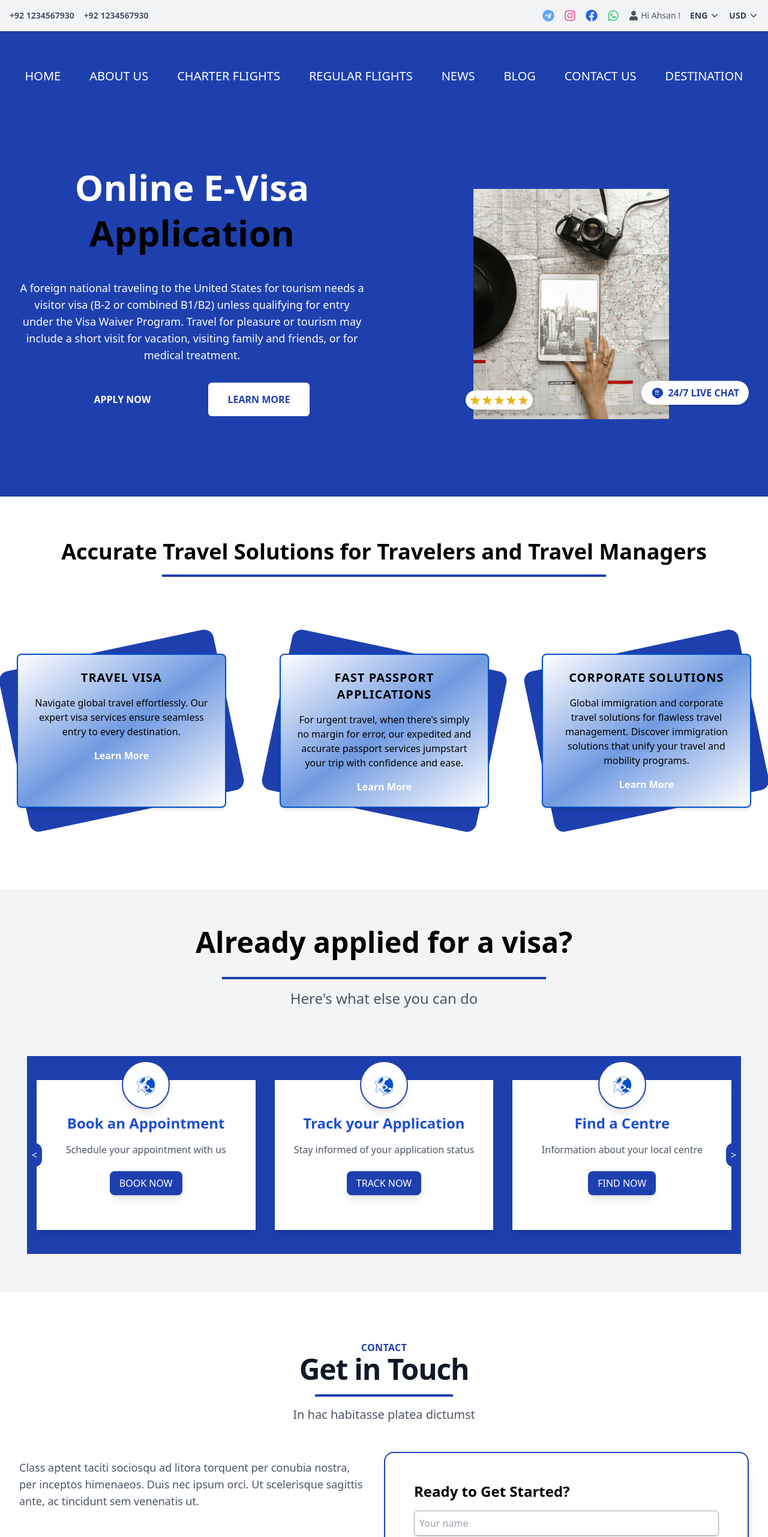
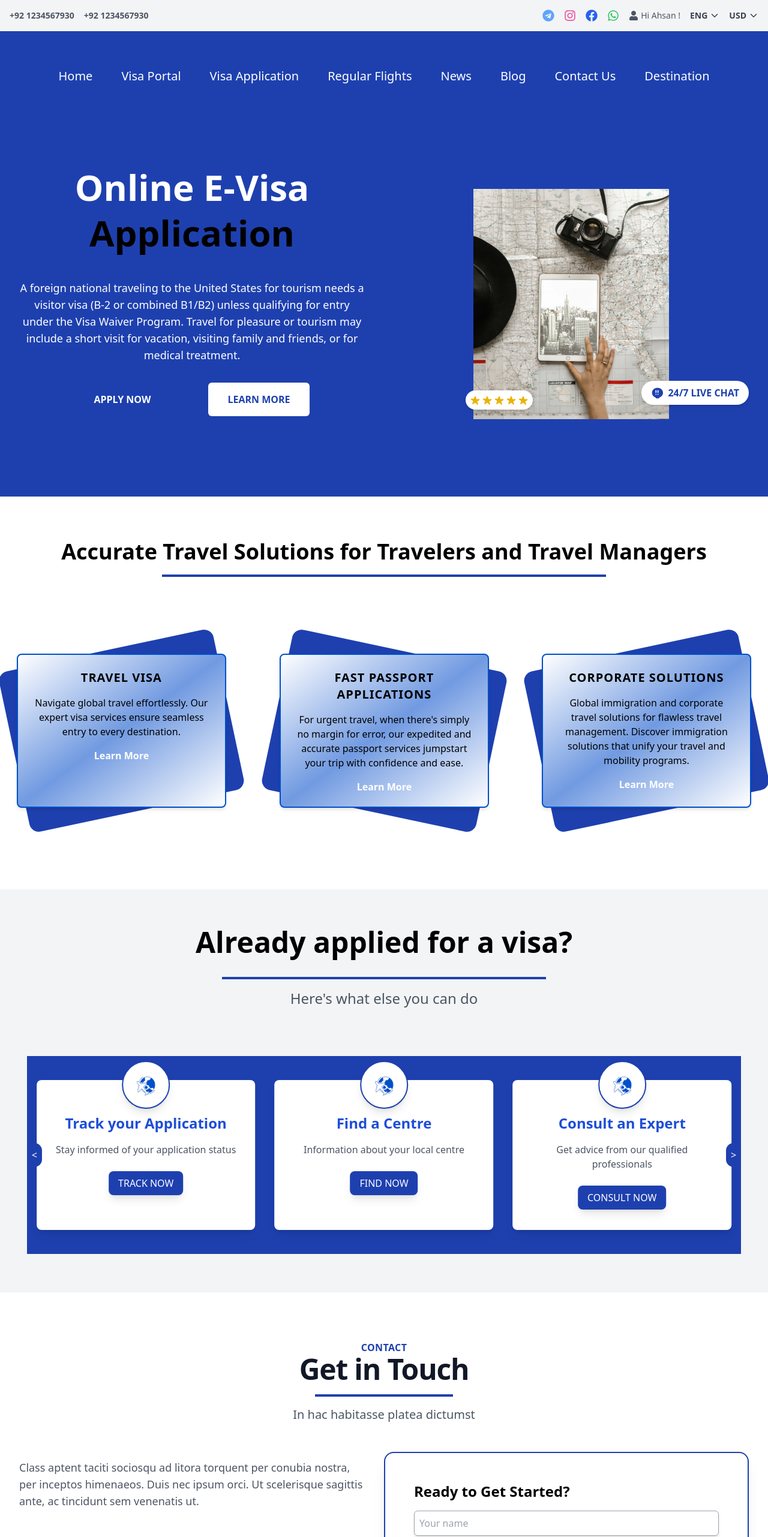
Before and after one commit to WajidAhmed-25/Advance_Gate_Travel_Site, a React (Create React App) app: page /visa_application in a window 1280 px wide. Shown: the top 2563 px of the page at 60% size. Built offline with nearby package versions, Linux system fonts and the light colour scheme.

Commit message:
final_change

```diff
--- a/src/Components/Landing_Page/Main_Slider/Main_Slider.js
+++ b/src/Components/Landing_Page/Main_Slider/Main_Slider.js
@@ -172,7 +172,7 @@ export default function Main_Slider() {
 
   // Autoplay functionality using useEffect
   useEffect(() => {
-    const interval = setInterval(nextSlide, 4000);
+    const interval = setInterval(nextSlide, 3500);
     return () => clearInterval(interval);
   }, []);
 
--- a/src/Components/Landing_Page/News/News.js
+++ b/src/Components/Landing_Page/News/News.js
@@ -66,7 +66,7 @@ const News = () => {
         </div>
         <div className="grid max-w-lg gap-8 mx-auto mt-20 lg:max-w-none lg:grid-cols-3">
           {articles.map((article, index) => (
-            <div key={index} className="flex flex-col overflow-hidden rounded-lg shadow-lg">
+            <div key={index} className="flex flex-col overflow-hidden border-2 rounded-lg shadow-lg border-black/20">
               <div className="flex-shrink-0">
                 <img className="object-cover w-full h-48" src={article.imageUrl} alt="" />
               </div>
--- a/src/Components/Visa_Application/Tracking_App/Track.js
+++ b/src/Components/Visa_Application/Tracking_App/Track.js
@@ -1,115 +1,150 @@
-import { useState } from "react";
-import data from './plane_World.png'
-
-export default function Track_Visa(){
+// import { useState } from "react";
+// import data from './plane_World.png'
+// export default function Track_Visa(){
+//     const [currentIndex, setCurrentIndex] = useState(0);
+//     const cards = [
+//       { title: "Book an Appointment", description: "Schedule your appointment with us", buttonText: "BOOK NOW" },
+//       { title: "Track your Application", description: "Stay informed of your application status", buttonText: "TRACK NOW" },
+//       { title: "Find a Centre", description: "Information about your local centre", buttonText: "FIND NOW" },
+//       { title: "Consult an Expert", description: "Get advice from our qualified professionals", buttonText: "CONSULT NOW" },
+//       { title: "Order Online", description: "Place an order for our services online", buttonText: "ORDER NOW" },
+//       { title: "Explore Services", description: "Discover a wide range of services we offer", buttonText: "EXPLORE NOW" },
+//       { title: "Subscribe for Updates", description: "Get the latest news and updates", buttonText: "SUBSCRIBE NOW" },
+//       { title: "Join Our Newsletter", description: "Receive our newsletter directly in your inbox", buttonText: "JOIN NOW" },
+//       { title: "Customer Support", description: "Contact our support team for assistance", buttonText: "CONTACT NOW" },
+//       { title: "View Our Gallery", description: "Browse through our collection of images", buttonText: "VIEW NOW" },
+//       { title: "Check Pricing", description: "Get a quote or check our pricing plans", buttonText: "CHECK NOW" },
+//     ];
+//     const nextSlide = () => {
+//       setCurrentIndex((prevIndex) =>
+//         prevIndex + 1 >= cards.length ? 0 : prevIndex + 1
+//       );
+//     };
+//     const prevSlide = () => {
+//       setCurrentIndex((prevIndex) =>
+//         prevIndex - 1 < 0 ? cards.length - 1 : prevIndex - 1
+//       );
+//     };
+//     return(
+//         <>
+//         <div className="pt-12 pb-16 bg-gray-100">
+//  <div className="flex flex-col items-center px-4 mt-4 text-center">
+//       <h1 className="mb-4 text-2xl font-bold sm:text-3xl md:text-4xl lg:text-5xl">
+//         Already applied for a visa?
+//       </h1>
+//       <div className="h-[4px] w-[880px] md:w-[540px]  sm:w-[460px]  max-xs:w-[300px] pl-4 pr-4 bg-blue-800 mt-[18px]"></div>
+//       <p className="mt-4 text-base text-gray-600 sm:text-lg md:text-xl lg:text-2xl">
+//         Here's what else you can do
+//       </p>
+//     </div>
+// <div className="relative w-full mx-auto h-[330px] pt-2 mt-20 overflow-hidden  max-w-[93%] bg-blue-800 ">
+//       <div
+//         className="flex transition-transform duration-500 ease-in-out"
+//         style={{ transform: `translateX(-${currentIndex * (100 / 3)}%)` }}
+//       >
+//         {cards.map((card, index) => (
+//           <div key={index} className="flex-shrink-0 w-1/3 pt-8 pl-4 pr-4 ">
+//             <div className="flex flex-col items-center p-8 text-center h-[250px] bg-white rounded-lg shadow-lg">
+//               <div className="absolute w-20 h-20 -mt-16 bg-white border-2 border-blue-800 rounded-full shadow-lg">
+//                 <img src={data} alt="Icon" className="w-20 h-20 mx-auto rounded-full" />
+//               </div>
+//               <br/>
+//               <h2 className="mb-4 text-2xl font-bold text-blue-700">{card.title}</h2>
+//               <p className="mb-6 text-gray-600">{card.description}</p>
+//               <button className="px-4 py-2 text-white bg-blue-800 rounded-lg shadow-lg hover:bg-blue-700">
+//                 {card.buttonText}
+//               </button>
+//             </div>
+//           </div>
+//         ))}
+//       </div>
+//       <button
+//         className="absolute left-0 p-2 text-white transform -translate-y-1/2 bg-blue-800 rounded-full top-1/2 hover:bg-blue-700"
+//         onClick={prevSlide}
+//       >
+//         &lt;
+//       </button>
+//       <button
+//         className="absolute right-0 p-2 text-white transform -translate-y-1/2 bg-blue-800 rounded-full top-1/2 hover:bg-blue-700"
+//         onClick={nextSlide}
+//       >
+//         &gt;
+//       </button>
+//     </div>
+//     </div>
+//         </>
+//     )
+// }
 
 
 
 
 
 
+import { useState, useEffect } from "react";
+import data from './plane_World.png';
+
+export default function Track_Visa() {
     const [currentIndex, setCurrentIndex] = useState(0);
-
     const cards = [
         { title: "Book an Appointment", description: "Schedule your appointment with us", buttonText: "BOOK NOW" },
         { title: "Track your Application", description: "Stay informed of your application status", buttonText: "TRACK NOW" },
         { title: "Find a Centre", description: "Information about your local centre", buttonText: "FIND NOW" },
-      { title: "Another Service", description: "Description of another service", buttonText: "DO NOW" },
-
+        { title: "Consult an Expert", description: "Get advice from our qualified professionals", buttonText: "CONSULT NOW" },
+        { title: "Order Online", description: "Place an order for our services online", buttonText: "ORDER NOW" },
+        { title: "Explore Services", description: "Discover a wide range of services we offer", buttonText: "EXPLORE NOW" },
+        { title: "View Our Gallery", description: "Browse through our collection of images", buttonText: "VIEW NOW" },
+        { title: "Check Pricing", description: "Get a quote or check our pricing plans", buttonText: "CHECK NOW" },
+        { title: "Subscribe for Updates", description: "Get the latest news and updates", buttonText: "SUBSCRIBE NOW" },
+        { title: "Join Our Newsletter", description: "Receive our newsletter directly in your inbox", buttonText: "JOIN NOW" },
+        { title: "Customer Support", description: "Contact our support team for assistance", buttonText: "CONTACT NOW" },
+        { title: "View Our Gallery", description: "Browse through our collection of images", buttonText: "VIEW NOW" },
+        { title: "Check Pricing", description: "Get a quote or check our pricing plans", buttonText: "CHECK NOW" },
     ];
 
+    // Move to the next slide, looping back to the first slide when reaching the end
     const nextSlide = () => {
         setCurrentIndex((prevIndex) =>
             prevIndex + 1 >= cards.length ? 0 : prevIndex + 1
         );
     };
 
+    // Move to the previous slide, looping back to the last slide if at the first
     const prevSlide = () => {
         setCurrentIndex((prevIndex) =>
             prevIndex - 1 < 0 ? cards.length - 1 : prevIndex - 1
         );
     };
 
+    // Autoplay setup
+    useEffect(() => {
+        const interval = setInterval(nextSlide, 3500); // Change slide every 3 seconds
+        return () => clearInterval(interval); // Clean up the interval on component unmount
+    }, []); // Empty dependency array means this effect runs once after the initial render
 
-    return(
-
+    return (
         <>
-
             <div className="pt-12 pb-16 bg-gray-100">
-
                 <div className="flex flex-col items-center px-4 mt-4 text-center">
                     <h1 className="mb-4 text-2xl font-bold sm:text-3xl md:text-4xl lg:text-5xl">
                         Already applied for a visa?
                     </h1>
-      <div className="h-[4px] w-[880px] md:w-[540px]  sm:w-[460px]  max-xs:w-[300px] pl-4 pr-4 bg-blue-800 mt-[18px]"></div>
+                    <div className="h-[4px] w-[880px] md:w-[540px] sm:w-[460px] max-xs:w-[300px] pl-4 pr-4 bg-blue-800 mt-[18px]"></div>
                     <p className="mt-4 text-base text-gray-600 sm:text-lg md:text-xl lg:text-2xl">
                         Here's what else you can do
                     </p>
                 </div>
-
-
-
-
-
-
-
-
-
-    {/* <div className="relative w-full mx-auto h-[330px] pt-2 mt-20 overflow-hidden  max-w-[90%] bg-green-500">
+                <div className="relative w-full mx-auto h-[330px] pt-2 mt-20 overflow-hidden max-w-[93%] bg-blue-800">
                     <div
                         className="flex transition-transform duration-500 ease-in-out"
                         style={{ transform: `translateX(-${currentIndex * (100 / 3)}%)` }}
                     >
                         {cards.map((card, index) => (
-          <div key={index} className="flex-shrink-0 w-1/3 pt-8 pl-4 pr-4 ">
-            <div className="flex flex-col items-center p-8 text-center h-[250px] bg-white  shadow-lg">
-
-              <div className="absolute w-20 h-20 -mt-16 bg-white rounded-full shadow-lg">
-                <img src={data} alt="Icon" className="w-20 h-20 mx-auto rounded-full" />
-              </div>
-              <br/>
-              <h2 className="mb-4 text-2xl font-bold text-blue-700">{card.title}</h2>
-              <p className="mb-6 text-gray-600">{card.description}</p>
-              <button className="px-4 py-2 text-white bg-blue-700 rounded-lg shadow-md hover:bg-blue-800">
-                {card.buttonText}
-              </button>
-            </div>
-          </div>
-        ))}
-      </div>
-      <button
-        className="absolute left-0 p-2 text-white transform -translate-y-1/2 bg-blue-700 rounded-full top-1/2 hover:bg-blue-800"
-        onClick={prevSlide}
-      >
-        &lt;
-      </button>
-      <button
-        className="absolute right-0 p-2 text-white transform -translate-y-1/2 bg-blue-700 rounded-full top-1/2 hover:bg-blue-800"
-        onClick={nextSlide}
-      >
-        &gt;
-      </button>
-    </div> */}
-
-
-
-
-
-
-
-<div className="relative w-full mx-auto h-[330px] pt-2 mt-20 overflow-hidden  max-w-[93%] bg-blue-800 ">
-      <div
-        className="flex transition-transform duration-500 ease-in-out"
-        style={{ transform: `translateX(-${currentIndex * (100 / 3)}%)` }}
-      >
-        {cards.map((card, index) => (
-          <div key={index} className="flex-shrink-0 w-1/3 pt-8 pl-4 pr-4 ">
-            <div className="flex flex-col items-center p-8 text-center h-[250px] bg-white  shadow-lg">
-
+                            <div key={index} className="flex-shrink-0 w-1/3 pt-8 pl-4 pr-4">
+                                <div className="flex flex-col items-center p-8 text-center h-[250px] bg-white rounded-lg shadow-lg">
                                     <div className="absolute w-20 h-20 -mt-16 bg-white border-2 border-blue-800 rounded-full shadow-lg">
                                         <img src={data} alt="Icon" className="w-20 h-20 mx-auto rounded-full" />
                                     </div>
-
                                     <br/>
                                     <h2 className="mb-4 text-2xl font-bold text-blue-700">{card.title}</h2>
                                     <p className="mb-6 text-gray-600">{card.description}</p>
@@ -133,26 +168,7 @@ export default function Track_Visa(){
                         &gt;
                     </button>
                 </div>
-
-
-
-
-
-
-
-
-
-
-
-
-
-
-
-
-
             </div>
-
-
         </>
-    )
+    );
 }
--- a/src/Components/Visa_Application/Visa_App_Banner/Visa_App_Banner.js
+++ b/src/Components/Visa_Application/Visa_App_Banner/Visa_App_Banner.js
@@ -100,43 +100,43 @@ export default function Visa_Application_Banner(){
     <nav className='pt-12 '>
       <ul className="flex flex-wrap justify-center space-x-0 md:space-x-12">
         <li className="px-2 mb-2 md:px-0 ">
-          <a href="#" className="text-[14px] xxs:text-[14px] xs:text-[15px] sm:text-[16px] md:text-[17px] lgg:text-[18px] lg:text-[19px] xl:text-[20px] 2xl:text-[18px] hover:underline-offset-8 font-normal text-white hover:underline hover:font-semibold">
-            HOME
+          <a href="/" className=" hover:lg:text-[20px] text-[14px] xxs:text-[14px] xs:text-[15px] sm:text-[16px] md:text-[17px] lgg:text-[18px] lg:text-[19px] xl:text-[20px] 2xl:text-[18px] hover:underline-offset-8 font-normal text-white hover:underline hover:font-semibold">
+            Home
           </a>
         </li>
         <li className="px-2 mb-4 md:px-0">
-          <a href="#" className="text-[14px] xxs:text-[14px] xs:text-[15px] sm:text-[16px] md:text-[17px] lgg:text-[18px] lg:text-[19px] xl:text-[20px] 2xl:text-[18px] hover:underline-offset-8 font-normal text-white  hover:underline hover:font-semibold">
-            ABOUT US
+          <a href="/visa" className="text-[14px] hover:lg:text-[20px] xxs:text-[14px] xs:text-[15px] sm:text-[16px] md:text-[17px] lgg:text-[18px] lg:text-[19px] xl:text-[20px] 2xl:text-[18px] hover:underline-offset-8 font-normal text-white  hover:underline hover:font-semibold">
+           Visa Portal
           </a>
         </li>
         <li className="px-2 mb-4 md:px-0">
-          <a href="#" className="text-[14px] xxs:text-[14px] xs:text-[15px] sm:text-[16px] md:text-[17px] lgg:text-[18px] lg:text-[19px] xl:text-[20px] 2xl:text-[18px] hover:underline-offset-8 font-normal text-white  hover:underline hover:font-semibold">
-            CHARTER FLIGHTS
+          <a href="/visa_application" className=" hover:lg:text-[20px] text-[14px] xxs:text-[14px] xs:text-[15px] sm:text-[16px] md:text-[17px] lgg:text-[18px] lg:text-[19px] xl:text-[20px] 2xl:text-[18px] hover:underline-offset-8 font-normal text-white  hover:underline hover:font-semibold">
+            Visa Application
           </a>
         </li>
         <li className="px-2 mb-4 md:px-0">
-          <a href="#" className="text-[14px] xxs:text-[14px] xs:text-[15px] sm:text-[16px] md:text-[17px] lgg:text-[18px] lg:text-[19px] xl:text-[20px] 2xl:text-[18px] hover:underline-offset-8 font-normal text-white  hover:underline hover:font-semibold">
-            REGULAR FLIGHTS
+          <a href="#" className=" hover:lg:text-[20px] text-[14px] xxs:text-[14px] xs:text-[15px] sm:text-[16px] md:text-[17px] lgg:text-[18px] lg:text-[19px] xl:text-[20px] 2xl:text-[18px] hover:underline-offset-8 font-normal text-white  hover:underline hover:font-semibold">
+            Regular Flights
           </a>
         </li>
         <li className="px-2 mb-4 md:px-0">
-          <a href="#" className="text-[14px] xxs:text-[14px] xs:text-[15px] sm:text-[16px] md:text-[17px] lgg:text-[18px] lg:text-[19px] xl:text-[20px] 2xl:text-[18px] hover:underline-offset-8 font-normal text-white  hover:underline hover:font-semibold">
-            NEWS
+          <a href="#" className=" hover:lg:text-[20px] text-[14px] xxs:text-[14px] xs:text-[15px] sm:text-[16px] md:text-[17px] lgg:text-[18px] lg:text-[19px] xl:text-[20px] 2xl:text-[18px] hover:underline-offset-8 font-normal text-white  hover:underline hover:font-semibold">
+            News
           </a>
         </li>
         <li className="px-2 mb-4 md:px-0">
-          <a href="#" className="text-[14px] xxs:text-[14px] xs:text-[15px] sm:text-[16px] md:text-[17px] lgg:text-[18px] lg:text-[19px] xl:text-[20px] 2xl:text-[18px] hover:underline-offset-8 font-normal text-white  hover:underline hover:font-semibold">
-            BLOG
+          <a href="#" className=" hover:lg:text-[20px] text-[14px] xxs:text-[14px] xs:text-[15px] sm:text-[16px] md:text-[17px] lgg:text-[18px] lg:text-[19px] xl:text-[20px] 2xl:text-[18px] hover:underline-offset-8 font-normal text-white  hover:underline hover:font-semibold">
+            Blog
           </a>
         </li>
         <li className="px-2 mb-4 md:px-0">
-          <a href="#" className="text-[14px] xxs:text-[14px] xs:text-[15px] sm:text-[16px] md:text-[17px] lgg:text-[18px] lg:text-[19px] xl:text-[20px] 2xl:text-[18px] hover:underline-offset-8 font-normal text-white  hover:underline hover:font-semibold">
-            CONTACT US
+          <a href="#" className=" hover:lg:text-[20px] text-[14px] xxs:text-[14px] xs:text-[15px] sm:text-[16px] md:text-[17px] lgg:text-[18px] lg:text-[19px] xl:text-[20px] 2xl:text-[18px] hover:underline-offset-8 font-normal text-white  hover:underline hover:font-semibold">
+            Contact Us
           </a>
         </li>
         <li className="px-2 mb-4 md:px-0">
-          <a href="#" className="text-[14px] xxs:text-[14px] xs:text-[15px] sm:text-[16px] md:text-[17px] lgg:text-[18px] lg:text-[19px] xl:text-[20px] 2xl:text-[18px] hover:underline-offset-8 font-normal text-white  hover:underline hover:font-semibold">
-            DESTINATION
+          <a href="#" className=" hover:lg:text-[20px] text-[14px] xxs:text-[14px] xs:text-[15px] sm:text-[16px] md:text-[17px] lgg:text-[18px] lg:text-[19px] xl:text-[20px] 2xl:text-[18px] hover:underline-offset-8 font-normal text-white  hover:underline hover:font-semibold">
+            Destination
           </a>
         </li>
       </ul>
--- a/src/Components/Visa_Page/Start_Banner/Banner.js
+++ b/src/Components/Visa_Page/Start_Banner/Banner.js
@@ -30,7 +30,7 @@ export default function My_Banner(){
 
 
 
-<div className="relative flex flex-col items-center justify-center  z-10 bg-center bg-no-repeat bg-cover h-[880px] " style={{ backgroundImage: `url('https://images.unsplash.com/photo-1614427771426-50fa133eebcf?q=80&w=2070&auto=format&fit=crop&ixlib=rb-4.0.3&ixid=M3wxMjA3fDB8MHxwaG90by1wYWdlfHx8fGVufDB8fHx8fA%3D%3D')` }}>
+<div className="relative flex flex-col items-center justify-center  z-10 bg-center bg-no-repeat bg-cover h-[800px] " style={{ backgroundImage: `url('https://images.unsplash.com/photo-1614427771426-50fa133eebcf?q=80&w=2070&auto=format&fit=crop&ixlib=rb-4.0.3&ixid=M3wxMjA3fDB8MHxwaG90by1wYWdlfHx8fGVufDB8fHx8fA%3D%3D')` }}>
 
 <div class="absolute inset-0 bg-white opacity-60"></div>
 
@@ -40,43 +40,43 @@ export default function My_Banner(){
     <nav className='pt-4 '>
       <ul className="flex flex-wrap justify-center space-x-0 md:space-x-12">
         <li className="px-2 mb-2 md:px-0 ">
-          <a href="#" className="text-[14px] xxs:text-[14px] xs:text-[15px] sm:text-[16px] md:text-[17px] lgg:text-[18px] lg:text-[19px] xl:text-[20px] 2xl:text-[22px] hover:underline-offset-8 font-normal text-black hover:underline hover:font-semibold">
-            HOME
+          <a href="/" className="text-[14px] xxs:text-[14px] xs:text-[15px] sm:text-[16px] md:text-[17px] lgg:text-[18px] lg:text-[19px] xl:text-[20px] 2xl:text-[22px] hover:underline-offset-8 font-normal text-black hover:underline hover:font-semibold">
+            Home
+          </a>
+        </li>
+        <li className="px-2 mb-4 md:px-0">
+          <a href="/visa" className="text-[14px] xxs:text-[14px] xs:text-[15px] sm:text-[16px] md:text-[17px] lgg:text-[18px] lg:text-[19px] xl:text-[20px] 2xl:text-[22px] hover:underline-offset-8 font-normal text-black hover:underline hover:font-semibold">
+          Visa Portal
+          </a>
+        </li>
+        <li className="px-2 mb-4 md:px-0">
+          <a href="/visa_application" className="text-[14px] xxs:text-[14px] xs:text-[15px] sm:text-[16px] md:text-[17px] lgg:text-[18px] lg:text-[19px] xl:text-[20px] 2xl:text-[22px] hover:underline-offset-8 font-normal text-black hover:underline hover:font-semibold">
+            Visa Application
           </a>
         </li>
         <li className="px-2 mb-4 md:px-0">
           <a href="#" className="text-[14px] xxs:text-[14px] xs:text-[15px] sm:text-[16px] md:text-[17px] lgg:text-[18px] lg:text-[19px] xl:text-[20px] 2xl:text-[22px] hover:underline-offset-8 font-normal text-black hover:underline hover:font-semibold">
-            ABOUT US
+            Regular Flights
           </a>
         </li>
         <li className="px-2 mb-4 md:px-0">
           <a href="#" className="text-[14px] xxs:text-[14px] xs:text-[15px] sm:text-[16px] md:text-[17px] lgg:text-[18px] lg:text-[19px] xl:text-[20px] 2xl:text-[22px] hover:underline-offset-8 font-normal text-black hover:underline hover:font-semibold">
-            CHARTER FLIGHTS
+            News
           </a>
         </li>
         <li className="px-2 mb-4 md:px-0">
           <a href="#" className="text-[14px] xxs:text-[14px] xs:text-[15px] sm:text-[16px] md:text-[17px] lgg:text-[18px] lg:text-[19px] xl:text-[20px] 2xl:text-[22px] hover:underline-offset-8 font-normal text-black hover:underline hover:font-semibold">
-            REGULAR FLIGHTS
+            Blog
           </a>
         </li>
         <li className="px-2 mb-4 md:px-0">
           <a href="#" className="text-[14px] xxs:text-[14px] xs:text-[15px] sm:text-[16px] md:text-[17px] lgg:text-[18px] lg:text-[19px] xl:text-[20px] 2xl:text-[22px] hover:underline-offset-8 font-normal text-black hover:underline hover:font-semibold">
-            NEWS
+            Contact Us
           </a>
         </li>
         <li className="px-2 mb-4 md:px-0">
           <a href="#" className="text-[14px] xxs:text-[14px] xs:text-[15px] sm:text-[16px] md:text-[17px] lgg:text-[18px] lg:text-[19px] xl:text-[20px] 2xl:text-[22px] hover:underline-offset-8 font-normal text-black hover:underline hover:font-semibold">
-            BLOG
-          </a>
-        </li>
-        <li className="px-2 mb-4 md:px-0">
-          <a href="#" className="text-[14px] xxs:text-[14px] xs:text-[15px] sm:text-[16px] md:text-[17px] lgg:text-[18px] lg:text-[19px] xl:text-[20px] 2xl:text-[22px] hover:underline-offset-8 font-normal text-black hover:underline hover:font-semibold">
-            CONTACT US
-          </a>
-        </li>
-        <li className="px-2 mb-4 md:px-0">
-          <a href="#" className="text-[14px] xxs:text-[14px] xs:text-[15px] sm:text-[16px] md:text-[17px] lgg:text-[18px] lg:text-[19px] xl:text-[20px] 2xl:text-[22px] hover:underline-offset-8 font-normal text-black hover:underline hover:font-semibold">
-            DESTINATION
+            Destination
           </a>
         </li>
       </ul>
@@ -90,7 +90,7 @@ export default function My_Banner(){
 
 
 
-      <div className="relative z-10 lg:-mt-24    text-center text-white w-[80%] max-md:mt-40 max-md:mb-4 max-md:w-[60%] ">
+      <div className="relative z-10 lg:-mt-32    text-center text-white w-[80%] max-md:mt-40 max-md:mb-4 max-md:w-[60%] ">
 
       <div className="text-center">
   <h1 className="text-3xl xxs:text-3xl xs:text-4xl sm:text-4xl md:text-5xl lg:text-[67px] font-medium text-gray-900">
```
Also changed, not shown: src/Components/Landing_Page/Popular_Destination/Populars.js (+17 -2 lines), src/Components/Landing_Page/Slider_Cities/Popular_Cities.js (+5 -25 lines). Lines whose indentation alone changed are shown as unchanged.
